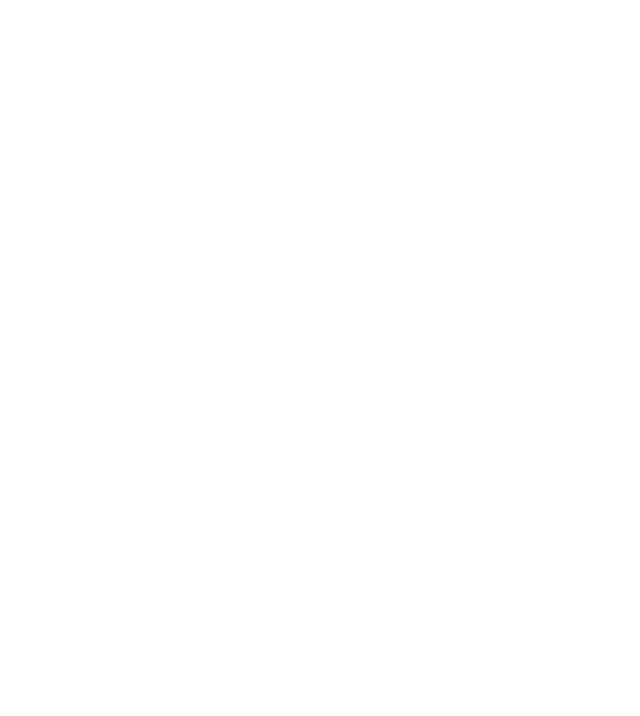
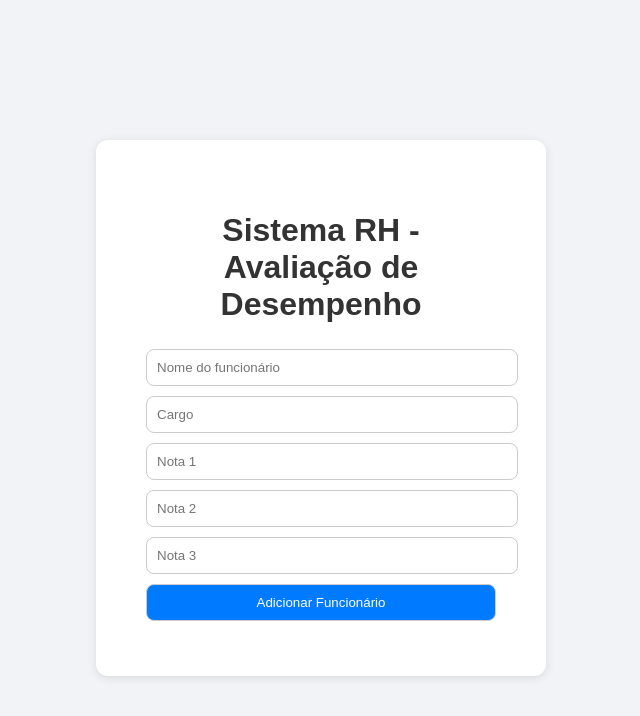
Before and after one commit to PedroheinrichD/Sistema-de-RH, a plain HTML site: page index.html in a window 1280 px wide. Shown: the whole page, without its empty margins (319-959 px from the left). Drawn offline with Linux system fonts and the light colour scheme.

Commit message:
cria seção de formularios HTML e estilização CSS

```diff
--- a/index.html
+++ b/index.html
@@ -1,12 +1,32 @@
 <!DOCTYPE html>
 <html lang="en">
+
 <head>
     <meta charset="UTF-8">
     <meta name="viewport" content="width=device-width, initial-scale=1.0">
     <title>Document</title>
+    <link rel="stylesheet" href="style.css">
 </head>
+
 <body>
 
+    <div class="container">
+        <h1>Sistema RH - Avaliação de Desempenho</h1>
+
+        <form id="formFuncionario">
+            <input type="text" placeholder="Nome do funcionário" id="nome" required>
+            <input type="text" placeholder="Cargo" id="cargo" required>
+            <input type="number" placeholder="Nota 1" id="nota1" required>
+            <input type="number" placeholder="Nota 2" id="nota2" required>
+            <input type="number" placeholder="Nota 3" id="nota3" required>
+            <button type="submit">Adicionar Funcionário</button>
+        </form>
+
+        <div id="relatorio"></div>
+    </div>
+
+
 </body>
-<script src="js.js" ></script>
+<script src="js.js"></script>
+
 </html>
--- /dev/null
+++ b/style.css
@@ -0,0 +1,36 @@
+body {
+    font-family: Arial, sans-serif;
+    background-color: #f1f3f6;
+    display: flex;
+    justify-content: center;
+    align-items: center;
+    height: 100vh;
+}
+
+.container {
+    background: white;
+    padding: 50px;
+    border-radius: 12px;
+    width: 350px;
+    box-shadow: 0 2px 10px rgba(0, 0, 0, 0.1);
+}
+
+h1 {
+    text-align: center;
+    color: #333;
+}
+
+input,
+button {
+    width: 100%;
+    padding: 10px;
+    margin: 5px 0;
+    border: 1px solid #ccc;
+    border-radius: 8px;
+}
+
+button {
+    background: #007bff;
+    color: white;
+    cursor: pointer;
+}
```
